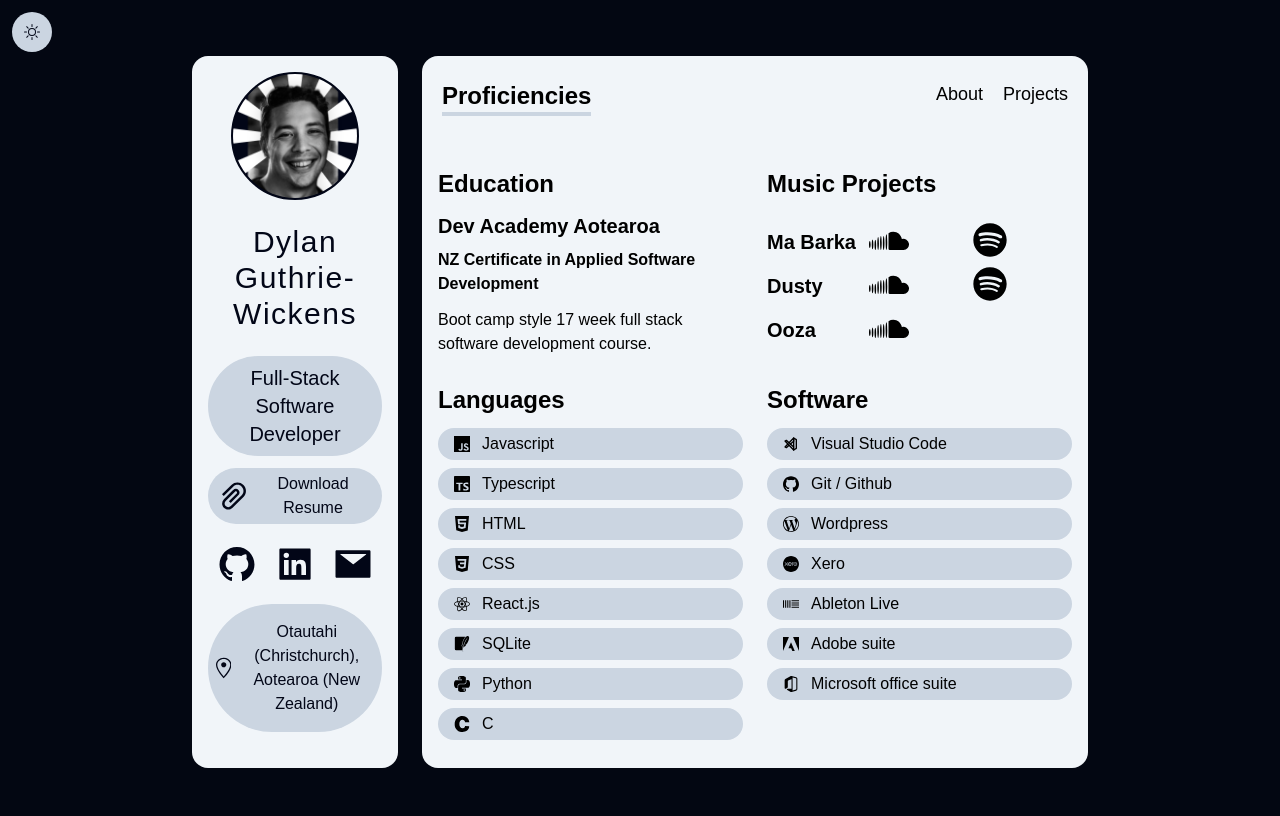
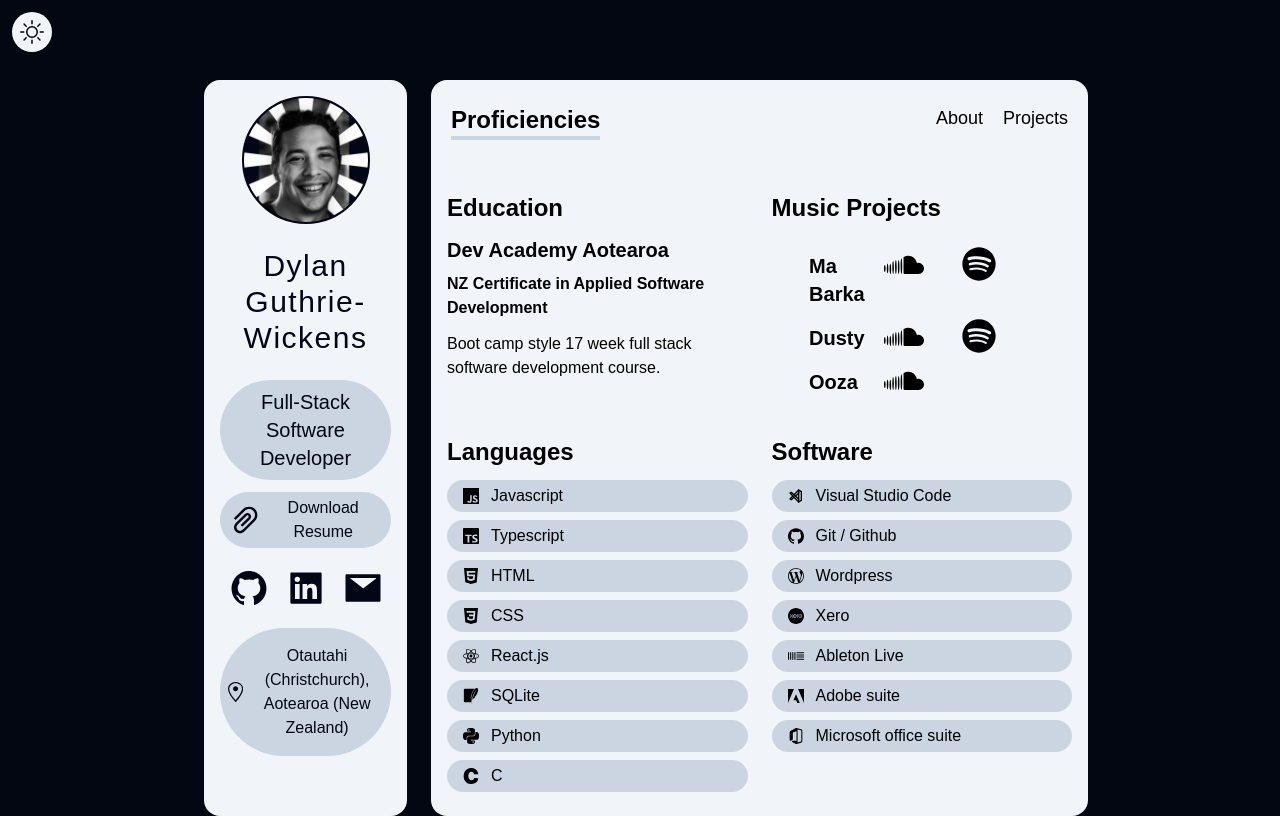
Before and after one commit to dylan-guthrie-wickens/portfolio-site, a Next.js app: page /resume in a window 1280 px wide. Built offline with nearby package versions, Linux system fonts and the light colour scheme.

Commit message:
ui fixes

```diff
--- a/components/SideMenu.tsx
+++ b/components/SideMenu.tsx
@@ -4,38 +4,12 @@ import {
   AiFillMail,
   AiOutlinePaperClip,
 } from 'react-icons/ai'
-import { BsSun, BsMoon } from 'react-icons/bs'
 import { GoLocation } from 'react-icons/go'
-import { useState, useEffect } from 'react'
-import { useTheme } from 'next-themes'
 import Image from 'next/image'
 
 export default function SideMenu() {
-  const [mounted, setMounted] = useState(false)
-  const { theme, setTheme } = useTheme()
-
-  function changeTheme() {
-    setTheme(theme === 'light' ? 'dark' : 'light')
-  }
-
-  useEffect(() => {
-    setMounted(true)
-  }, [])
-
-  if (!mounted) {
-    return null
-  }
-
   return (
     <div className="text-slate-950 dark:text-slate-100">
-      {/* theme button */}
-      <button
-        onClick={changeTheme}
-        className="absolute px-3 py-3 rounded-full left-3 top-3 bg-slate-300 dark:text-slate-100 dark:bg-slate-600 hover:bg-slate-500 dark:hover:bg-slate-500"
-      >
-        {theme === 'light' ? <BsMoon /> : <BsSun />}
-      </button>
-
       {/* avatar and name*/}
       <Image
         src="/images/picofme.png"
--- /dev/null
+++ b/components/ThemeButton.tsx
@@ -0,0 +1,33 @@
+import { BsSun, BsMoon } from 'react-icons/bs'
+import { useState, useEffect } from 'react'
+import { useTheme } from 'next-themes'
+
+export default function ThemeButton() {
+  const [mounted, setMounted] = useState(false)
+  const { theme, setTheme } = useTheme()
+
+  function changeTheme() {
+    setTheme(theme === 'light' ? 'dark' : 'light')
+  }
+
+  useEffect(() => {
+    setMounted(true)
+  }, [])
+
+  if (!mounted) {
+    return null
+  }
+
+  return (
+    <button
+      onClick={changeTheme}
+      className="px-2 py-2 rounded-full dark:text-slate-100 bg-slate-100 dark:bg-slate-800 hover:bg-slate-500 dark:hover:bg-slate-500"
+    >
+      {theme === 'light' ? (
+        <BsMoon className="w-6 h-6" />
+      ) : (
+        <BsSun className="w-6 h-6" />
+      )}
+    </button>
+  )
+}
--- a/pages/_app.tsx
+++ b/pages/_app.tsx
@@ -4,11 +4,14 @@ import SideMenu from '@/components/SideMenu'
 import Navbar from '@/components/Navbar'
 
 import { ThemeProvider } from 'next-themes'
+import ThemeButton from '@/components/ThemeButton'
 
 export default function App({ Component, pageProps }: AppProps) {
   return (
     <ThemeProvider attribute="class">
-      <div className="grid grid-cols-12 gap-6 px-5 my-14 lg:mb-0 md:mb-0 lg:px-36 xl:px-48 sm:px-20 md:px-32">
+      <div className="absolute left-3 top-3">
+        <ThemeButton />
+        <div className="grid grid-cols-12 gap-6 px-5 my-7 lg:mb-0 md:mb-0 lg:px-36 xl:px-48 sm:px-20 md:px-32">
           <div className="h-full col-span-12 p-4 text-base text-center bg-slate-100 dark:bg-slate-800 lg:col-span-3 rounded-2xl">
             <SideMenu />
           </div>
@@ -17,6 +20,7 @@ export default function App({ Component, pageProps }: AppProps) {
             <Component {...pageProps} />
           </div>
         </div>
+      </div>
     </ThemeProvider>
   )
 }
--- a/pages/resume.tsx
+++ b/pages/resume.tsx
@@ -21,7 +21,7 @@ export default function Resume() {
         <div>
           <h5 className="my-3 text-2xl font-bold">{`Music Projects`}</h5>
           <div>
-            <div className="grid justify-around w-9/12 w-full h-full grid-cols-3 mx-auto my-5">
+            <div className="grid justify-around w-9/12 h-full grid-cols-3 mx-auto my-5">
               <h5 className="my-2 text-xl font-bold">{`Ma Barka`}</h5>
               <a href="https://soundcloud.com/mabarkabeats">
                 <RiSoundcloudFill className="w-10 h-10 cursor-pointer hover:text-slate-500" />
```
Lines whose indentation alone changed are shown as unchanged.
